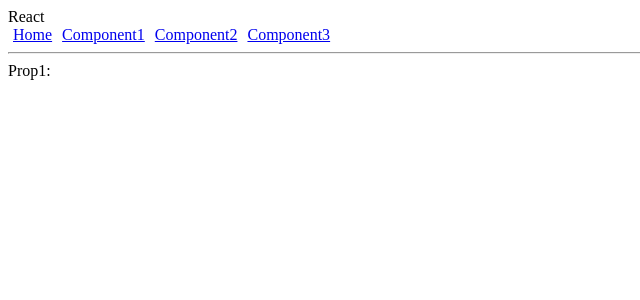
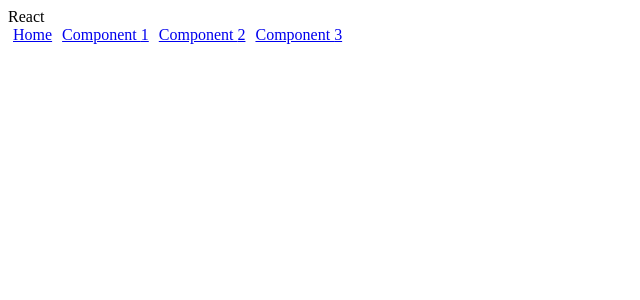
Before and after one commit to PhilipHassialis/React-2019, a React (Create React App) app: page /component1 in a window 1280 px wide. Shown: the top 300 px of the page, without its empty margins (0-640 px from the left). Built offline with nearby package versions, Linux system fonts and the light colour scheme.

Commit message:
dynamically rendering components

```diff
--- a/src/containers/header.js
+++ b/src/containers/header.js
@@ -2,22 +2,20 @@ import React, { Component } from "react";
 import { Link } from "react-router-dom";
 
 class Header extends Component {
-    state = {};
+    state = {
+        num: [{ id: 1 }, { id: 2 }, { id: 3 }]
+    };
     render() {
         return (
             <div>
                 <Link to="/" style={{ padding: "5px" }}>
                     Home
                 </Link>
-                <Link to="/component1" style={{ padding: "5px" }}>
-                    Component1
-                </Link>
-                <Link to="/component2" style={{ padding: "5px" }}>
-                    Component2
-                </Link>
-                <Link to="/component3" style={{ padding: "5px" }}>
-                    Component3
-                </Link>
+                {this.state.num.map(num => (
+                    <Link key={num.id} to={{ pathname: "/component/" + num.id }} style={{ padding: "5px" }}>
+                        Component {num.id}
+                    </Link>
+                ))}
             </div>
         );
     }
--- a/src/functional/component1.js
+++ b/src/functional/component1.js
@@ -3,10 +3,8 @@ import React from "react";
 const Component1 = props => {
     return (
         <div>
+            Component {props.match.params.id}
             <hr />
-            {props.name} {props.age}
-            <div>Prop1: {props.prop1}</div>
-            {console.log(props)}
         </div>
     );
 };
--- a/src/functional/component2.js
+++ /dev/null
@@ -1,12 +0,0 @@
-import React from "react";
-
-const Component2 = props => {
-    return (
-        <div>
-            <h2>Component2</h2>
-            <hr />
-        </div>
-    );
-};
-
-export default Component2;
--- a/src/functional/component3.js
+++ /dev/null
@@ -1,12 +0,0 @@
-import React from "react";
-
-const Component3 = props => {
-    return (
-        <div>
-            <h2>Component3</h2>
-            <hr />
-        </div>
-    );
-};
-
-export default Component3;
--- a/src/routes.js
+++ b/src/routes.js
@@ -1,8 +1,6 @@
 import React, { Component } from "react";
 
 import Component1 from "./functional/component1";
-import Component2 from "./functional/component2";
-import Component3 from "./functional/component3";
 
 import Container1 from "./containers/container1";
 
@@ -22,9 +20,7 @@ class Routes extends Component {
                         <Header />
                         <Switch>
                             <Route path="/" exact component={Container1} />
-                            <Route path="/component1" render={props => <Component1 {...props} />} />
-                            <Route path="/component2" component={Component2} />
-                            <Route path="/component3" component={Component3} />
+                            <Route path="/component/:id" render={props => <Component1 {...props} />} />
                         </Switch>
                     </div>
                 </Router>
```
